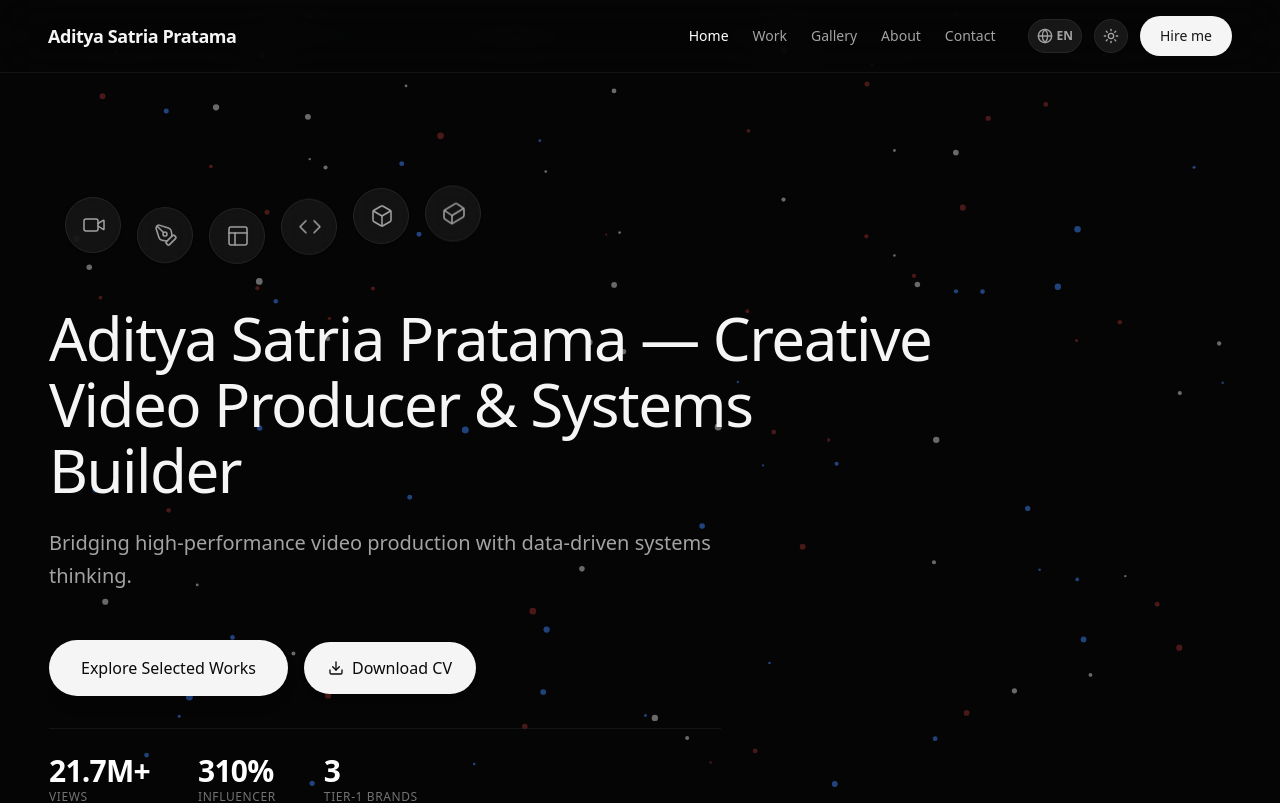
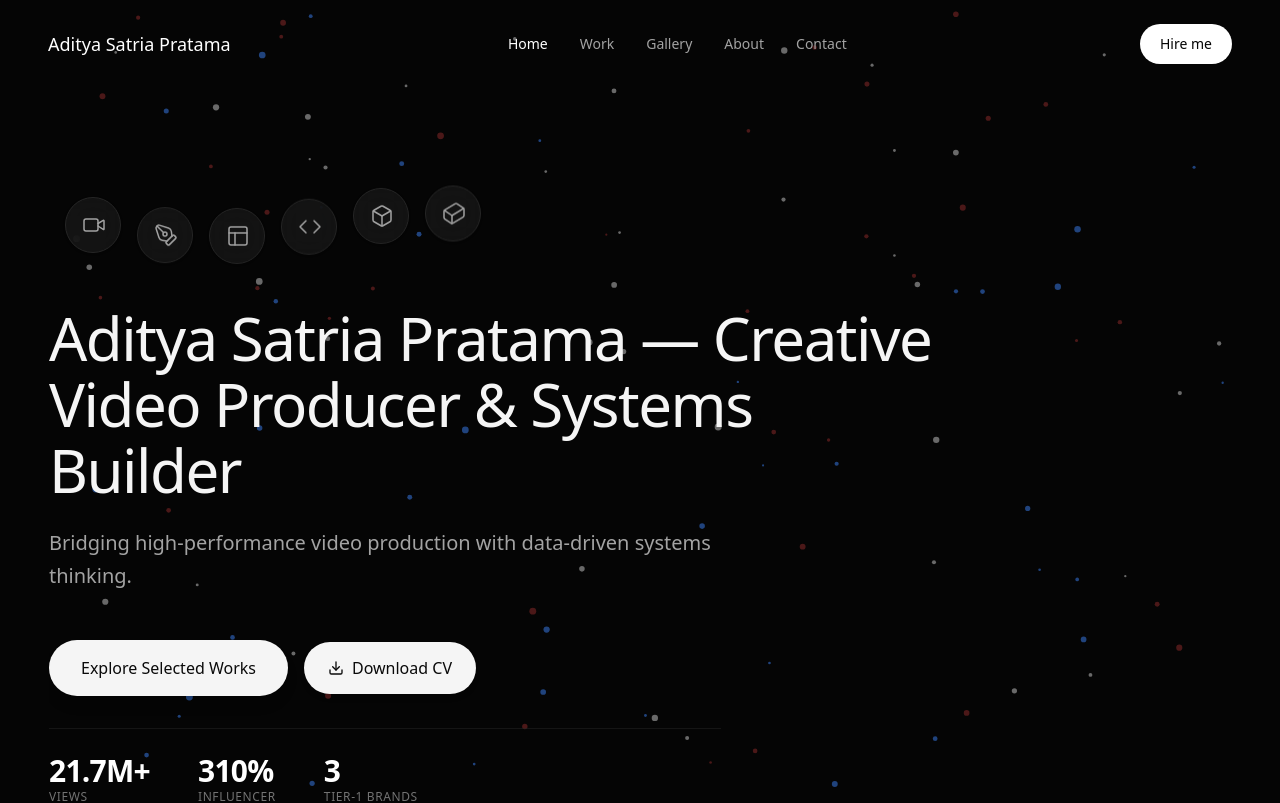
Before and after one commit to Adityasat23/portfolio, a Next.js app: page / in a window 1280 px wide. Shown: the top 803 px of the page. Built offline with nearby package versions, Linux system fonts and the light colour scheme.

Commit message:
updatenavbar

```diff
--- a/components/Navbar.tsx
+++ b/components/Navbar.tsx
@@ -1,70 +1,127 @@
 "use client";
 
+import { useState, useEffect } from "react";
 import Link from "next/link";
 import { usePathname } from "next/navigation";
-import { useTheme } from "next-themes";
-import { Sun, Moon, Globe } from "lucide-react";
-import { useEffect, useState } from "react";
 import { useLanguage } from "@/context/LanguageContext";
+import { Menu, X } from "lucide-react";
 
 export default function Navbar() {
+  const [isMobileMenuOpen, setIsMobileMenuOpen] = useState(false);
+  const [scrolled, setScrolled] = useState(false);
   const pathname = usePathname();
-  const { theme, setTheme } = useTheme();
-  const [mounted, setMounted] = useState(false);
-  const { language, toggleLanguage, t } = useLanguage();
+  const { t } = useLanguage();
 
-  useEffect(() => setMounted(true), []);
+  // Efek transparan/blur saat website di-scroll
+  useEffect(() => {
+    const handleScroll = () => setScrolled(window.scrollY > 20);
+    window.addEventListener("scroll", handleScroll);
+    return () => window.removeEventListener("scroll", handleScroll);
+  }, []);
 
-const navLinks = [
+  const navLinks = [
     { name: t("nav.home" as any), path: "/" },
     { name: t("nav.work" as any), path: "/work" },
-    { name: "Gallery", path: "/gallery" }, // <--- TAMBAHKAN INI
+    { name: "Gallery", path: "/gallery" },
     { name: t("nav.about" as any), path: "/about" },
     { name: t("nav.contact" as any), path: "/contact" },
   ];
 
   return (
-    <nav className="fixed top-0 left-0 right-0 z-50 flex items-center justify-between px-6 md:px-12 py-4 bg-white/80 dark:bg-[#050505]/80 backdrop-blur-xl border-b border-neutral-200/50 dark:border-neutral-800/50 transition-colors">
-      <Link href="/" className="text-neutral-900 dark:text-neutral-100 font-semibold tracking-tight text-lg hover:opacity-70 transition-opacity">
-        Aditya Satria Pratama
-      </Link>
+    <header
+      className={`fixed top-0 left-0 right-0 z-50 transition-all duration-300 ${
+        scrolled
+          ? "bg-white/80 dark:bg-[#050505]/80 backdrop-blur-md border-b border-neutral-200 dark:border-neutral-800 py-4"
+          : "bg-transparent py-6"
+      }`}
+    >
+      <div className="max-w-7xl mx-auto px-6 md:px-12 flex items-center justify-between">
 
-      <div className="flex items-center gap-4 md:gap-8">
-        <div className="hidden md:flex items-center gap-6 text-sm font-medium">
+        {/* Logo / Nama */}
+        <Link
+          href="/"
+          className="text-lg font-medium text-neutral-900 dark:text-white transition-opacity hover:opacity-80"
+        >
+          Aditya Satria Pratama
+        </Link>
+
+        {/* Desktop Navigation */}
+        <nav className="hidden md:flex items-center gap-8">
           {navLinks.map((link) => (
             <Link
-              key={link.name}
+              key={link.path}
               href={link.path}
-              className={`transition-colors ${
+              className={`text-sm font-medium transition-colors hover:text-neutral-900 dark:hover:text-white ${
                 pathname === link.path
                   ? "text-neutral-900 dark:text-white"
-                  : "text-neutral-500 hover:text-neutral-900 dark:text-neutral-400 dark:hover:text-white"
+                  : "text-neutral-500 dark:text-neutral-400"
               }`}
             >
               {link.name}
             </Link>
           ))}
+        </nav>
+
+        {/* Right Actions & Mobile Toggle */}
+        <div className="flex items-center gap-4">
+
+          {/* CATATAN: Masukkan komponen tombol Tema (Dark Mode) dan Bahasa Anda di dalam div ini */}
+          <div className="flex items-center gap-2">
+            {/* <LanguageToggle /> */}
+            {/* <ThemeToggle /> */}
+          </div>
+
+          {/* Hire Me Button (Desktop Only) */}
+          <Link
+            href="/contact"
+            className="hidden md:inline-flex items-center justify-center px-5 py-2.5 bg-neutral-900 dark:bg-white text-white dark:text-[#050505] text-sm font-medium rounded-full transition-transform hover:scale-105"
+          >
+            Hire me
+          </Link>
+
+          {/* Mobile Menu Toggle Button */}
+          <button
+            onClick={() => setIsMobileMenuOpen(!isMobileMenuOpen)}
+            className="md:hidden p-2 -mr-2 text-neutral-600 dark:text-neutral-400 hover:text-neutral-900 dark:hover:text-white transition-colors"
+            aria-label="Toggle Menu"
+          >
+            {isMobileMenuOpen ? <X className="w-6 h-6" /> : <Menu className="w-6 h-6" />}
+          </button>
         </div>
+      </div>
 
-        {/* Action Buttons */}
-        <div className="flex items-center gap-3">
-          {mounted && (
-            <>
-              <button onClick={toggleLanguage} className="flex items-center gap-1 p-2 rounded-full bg-neutral-100 dark:bg-neutral-900 border border-neutral-200 dark:border-neutral-800 hover:scale-105 transition-transform text-neutral-600 dark:text-neutral-400" title="Change Language">
-                <Globe className="w-4 h-4" />
-                <span className="text-xs font-bold uppercase hidden sm:inline-block">{language}</span>
-              </button>
-              <button onClick={() => setTheme(theme === 'dark' ? 'light' : 'dark')} className="p-2 rounded-full bg-neutral-100 dark:bg-neutral-900 border border-neutral-200 dark:border-neutral-800 hover:scale-105 transition-transform" title="Toggle Theme">
-                {theme === 'dark' ? <Sun className="w-4 h-4 text-neutral-400" /> : <Moon className="w-4 h-4 text-neutral-600" />}
-              </button>
-            </>
-          )}
-          {/* New "Hire Me" CTA */}
-          <Link href="/contact" className="hidden sm:inline-flex px-5 py-2.5 bg-neutral-900 dark:bg-neutral-100 text-white dark:text-neutral-900 text-sm font-medium rounded-full hover:opacity-90 transition-opacity">
-            {t("nav.hire" as any)}
+      {/* Mobile Navigation Dropdown */}
+      {isMobileMenuOpen && (
+        <div className="md:hidden absolute top-full left-0 w-full bg-white/95 dark:bg-[#050505]/95 backdrop-blur-xl border-b border-neutral-200 dark:border-neutral-800 shadow-xl px-6 py-6 flex flex-col gap-6">
+          <div className="flex flex-col gap-4">
+            {navLinks.map((link) => (
+              <Link
+                key={link.path}
+                href={link.path}
+                onClick={() => setIsMobileMenuOpen(false)}
+                className={`text-lg font-medium transition-colors ${
+                  pathname === link.path
+                    ? "text-neutral-900 dark:text-white"
+                    : "text-neutral-500 dark:text-neutral-400"
+                }`}
+              >
+                {link.name}
+              </Link>
+            ))}
+          </div>
+
+          <hr className="border-neutral-200 dark:border-neutral-800" />
+
+          {/* Hire Me Button (Mobile Only) */}
+          <Link
+            href="/contact"
+            onClick={() => setIsMobileMenuOpen(false)}
+            className="flex items-center justify-center w-full py-3.5 bg-neutral-900 dark:bg-white text-white dark:text-[#050505] text-base font-medium rounded-full active:scale-95 transition-transform"
+          >
+            Hire me
           </Link>
         </div>
-      </div>
-    </nav>
+      )}
+    </header>
   );
 }
```
